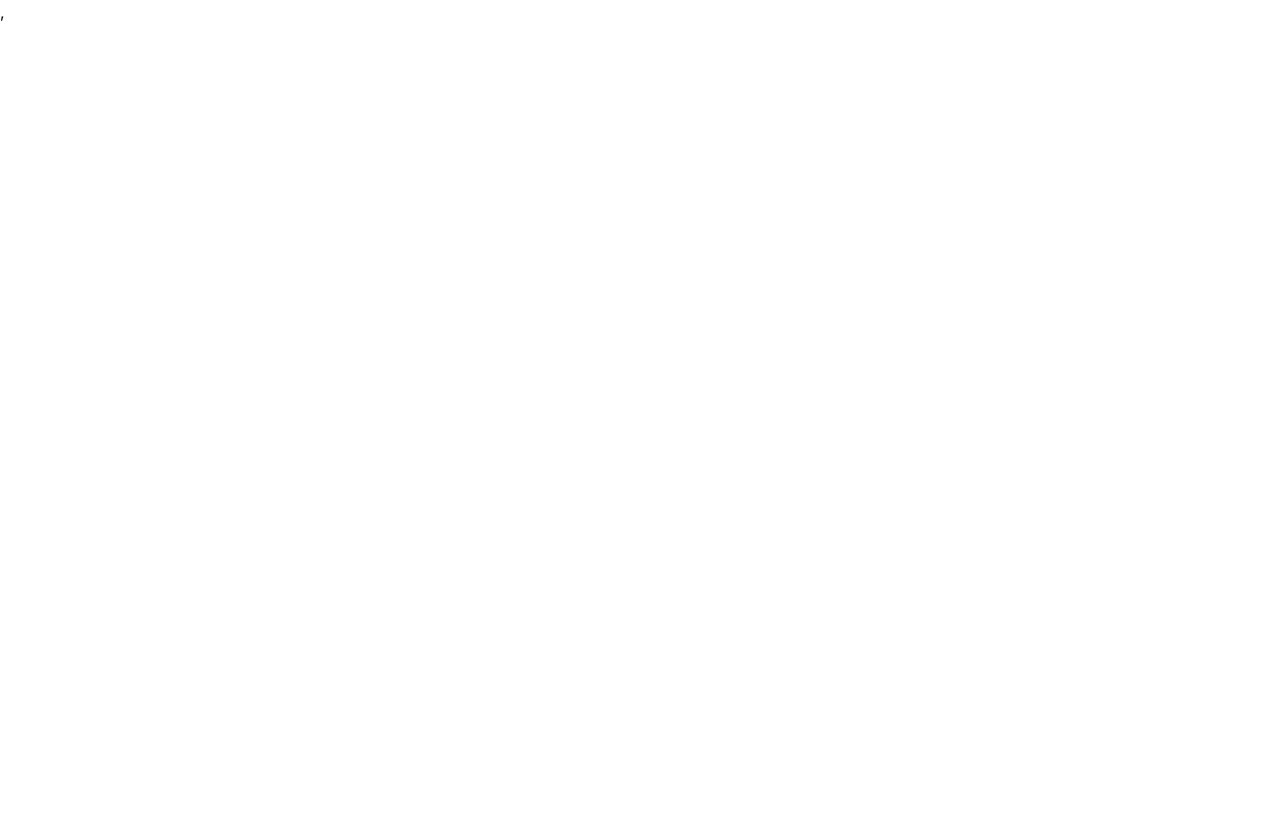
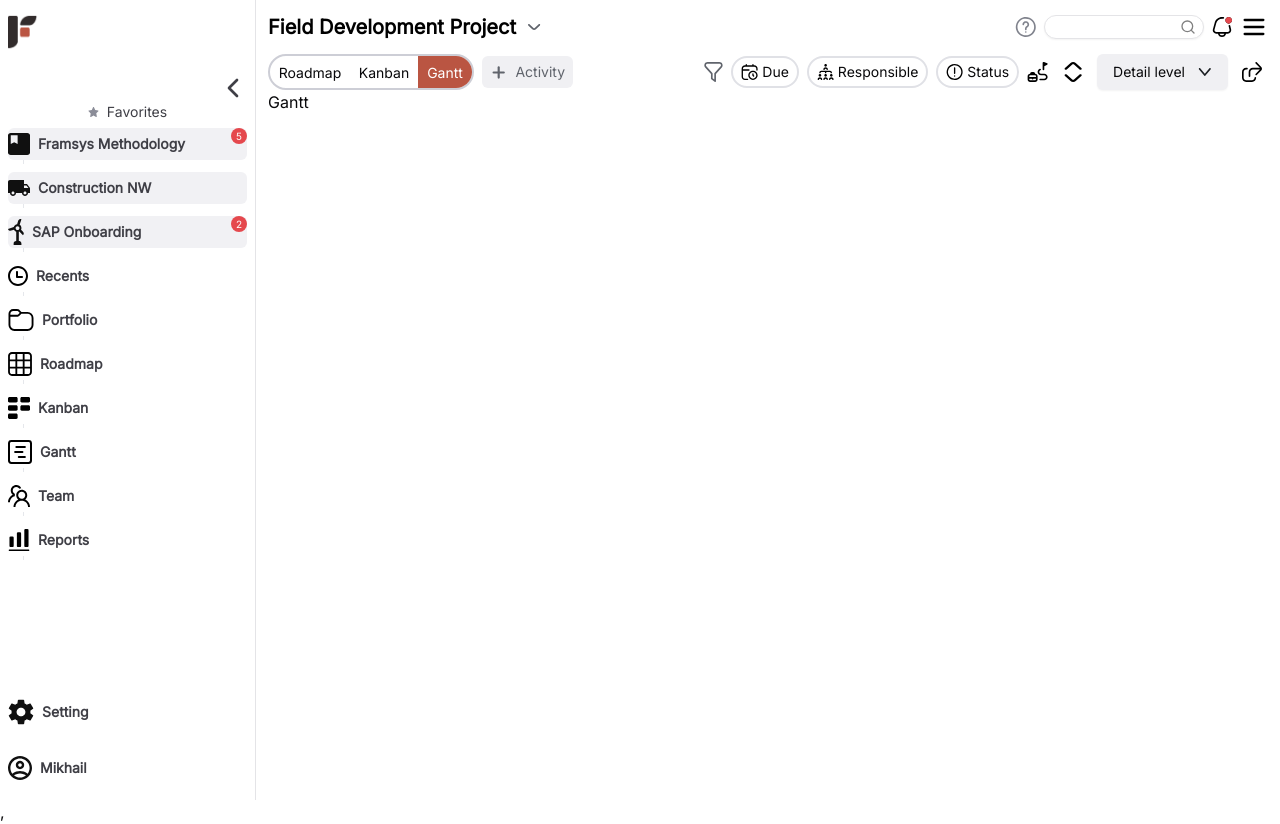
Before and after one commit to hmchnd/demo1, a React (Vite) app: page /gantt in a window 1280 px wide. Before the commit this address had no page. Before the commit the page ends 800 px from the top, so only its background shows below. Built offline with nearby package versions, Linux system fonts and the light colour scheme.

Commit message:
create route for gantt page

```diff
--- a/src/App.jsx
+++ b/src/App.jsx
@@ -1,15 +1,15 @@
 import { Route, Routes } from "react-router-dom"
 import DashboardLayout from "./layouts/DashboardLayout"
 import Home from "./pages/Home"
-import { About } from "./pages/About"
 import Kanban from "./pages/Kanban"
+import Gantt from "./pages/Gantt"
 function App() {
   return (
     <Routes>
       <Route path="/" element={<DashboardLayout />} >
         <Route index element={<Home />} />
-        <Route path="about" element={<About />} />
         <Route path="kanban" element={<Kanban />} />
+        <Route path="gantt" element={<Gantt />} />
       </Route>
     </Routes>
   )
--- /dev/null
+++ b/src/pages/Gantt.jsx
@@ -0,0 +1,9 @@
+import React from 'react'
+
+const Gantt = () => {
+  return (
+    <div>Gantt</div>
+  )
+}
+
+export default Gantt
```
